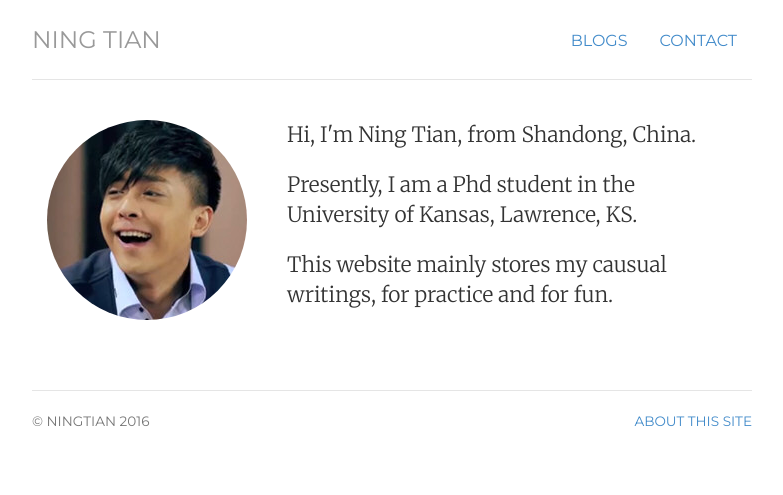
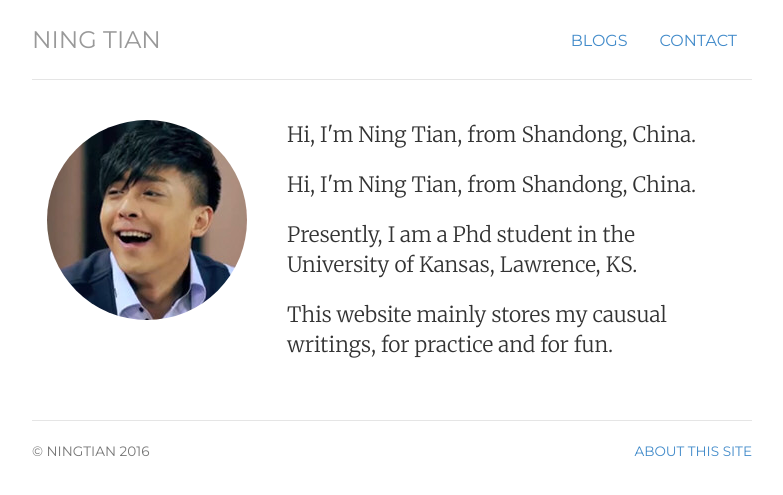
Before and after one commit to ningtian/ningtian.github.io, a Jekyll site: the page built from index.html, in a window 1280 px wide. Shown: the top 495 px of the page, without its empty margins (248-1031 px from the left). Built offline with Jekyll 4.4.1, drawn with Linux system fonts in a browser that asks for light colours.

Commit message:
Update index.html

```diff
--- a/index.html
+++ b/index.html
@@ -19,6 +19,7 @@ description: Ning Tian is a phd student living and working in Lawrence.
 
 	<p class="lead">Hi, I'm <span itemprop="name">Ning Tian, from Shandong, China. </span></p>
 
+		<p class="lead">Hi, I'm Ning Tian, from Shandong, China. </p>
 
 	<p class="lead"> <span itemprop="name">Presently, I am a Phd student in the University of Kansas, Lawrence, KS. </span></p>
 
```
